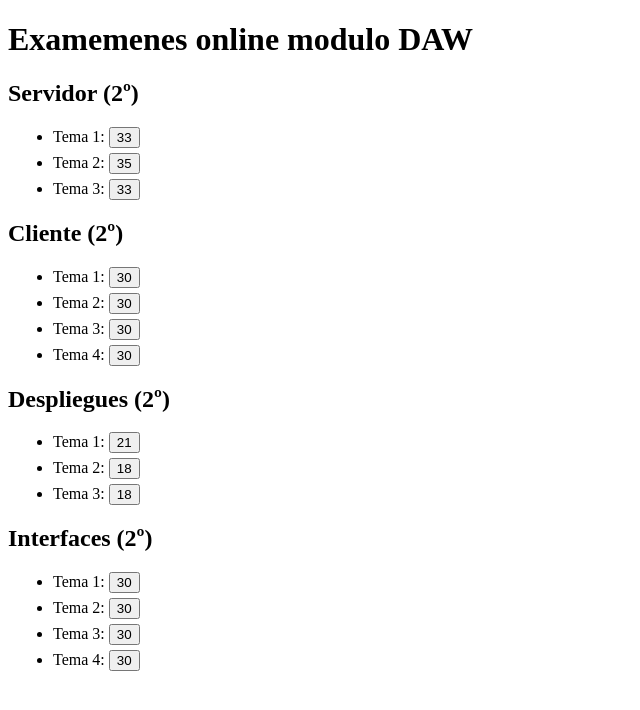
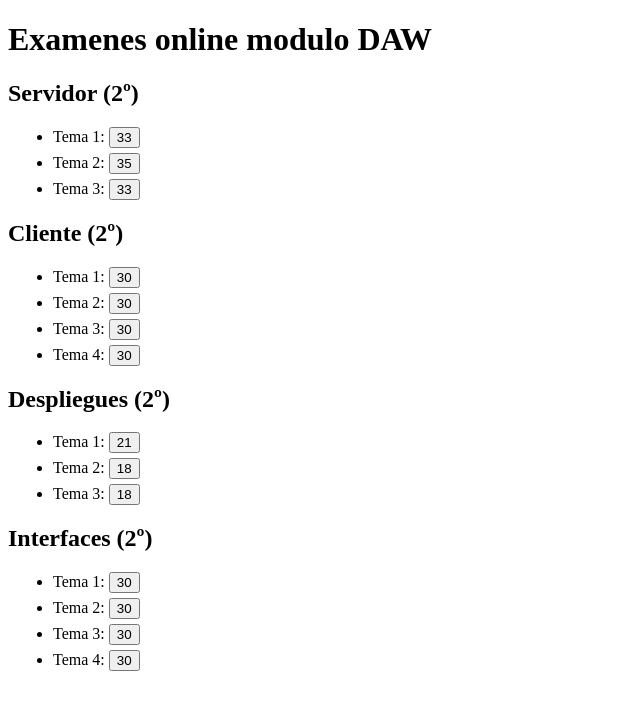
Before and after one commit to makozub/makozub.github.io, a plain HTML site: page index.html in a window 1280 px wide. Shown: the whole page, without its empty margins (0-640 px from the left). Drawn offline with Linux system fonts and the light colour scheme.

Commit message:
corregir typo

```diff
--- a/index.html
+++ b/index.html
@@ -12,7 +12,7 @@
     </style>
 </head>
 <body onload="mostrarExamenes()">
-    <h1>Examemenes online modulo DAW</h1>
+    <h1>Examenes online modulo DAW</h1>
     <div id="tabla-examenes"></div>
 </body>
 </html>
```
